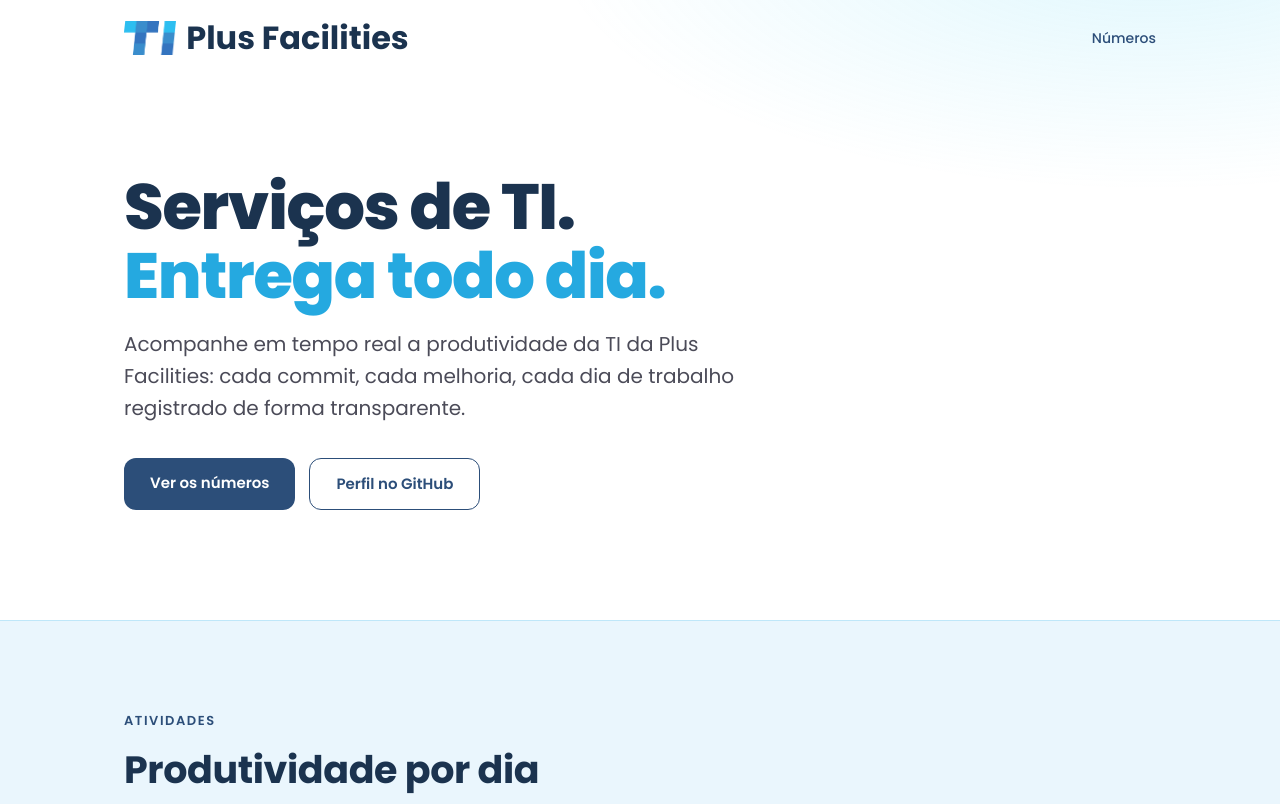
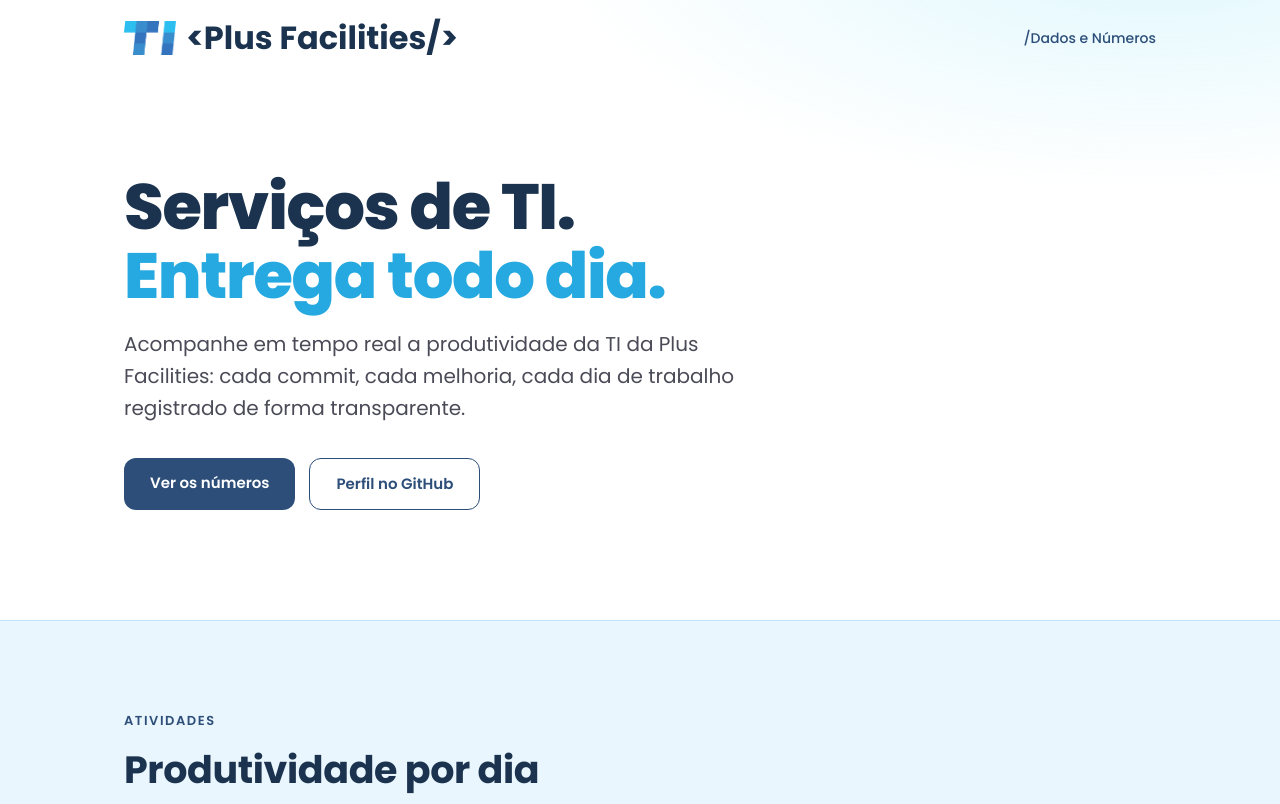
Before and after one commit to ti-plus/PlusFacilities, a plain HTML site: page index.html in a window 1280 px wide. Shown: the top 804 px of the page. Drawn offline with Linux system fonts and the light colour scheme; no server answers.

Commit message:
Update navigation links in index.html

```diff
--- a/index.html
+++ b/index.html
@@ -85,8 +85,8 @@
 
 <nav>
   <div class="wrap">
-    <a class="brand" href="#"><img src="logo.png" alt="TI">  Plus Facilities</a>
-    <a class="link" href="#numeros">Números</a>
+    <a class="brand" href="#"><img src="logo.png" alt="TI">  &lt;Plus Facilities/&gt;</a>
+    <a class="link" href="#numeros">/Dados e Números</a>
   </div>
 </nav>
 
```
